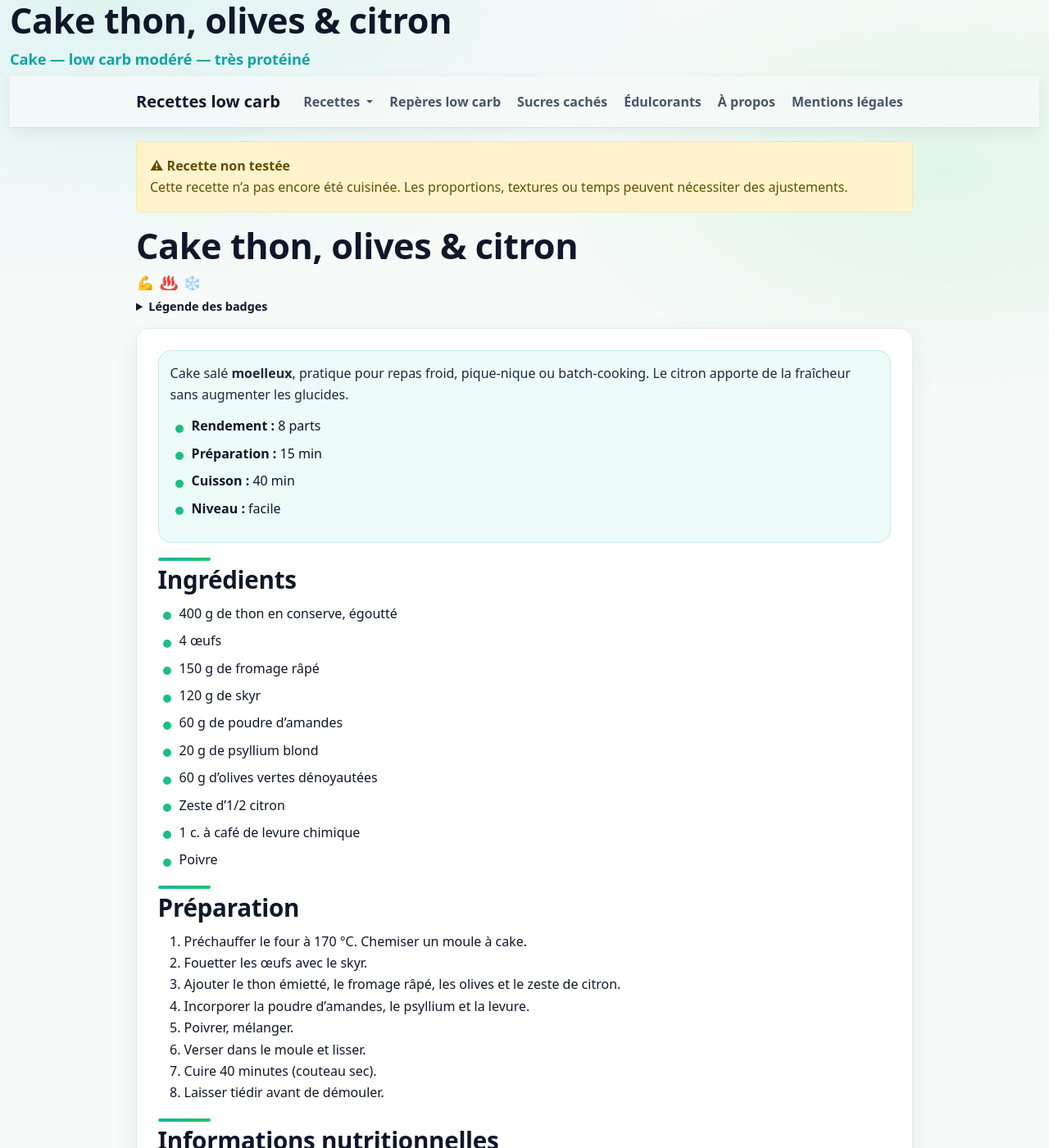
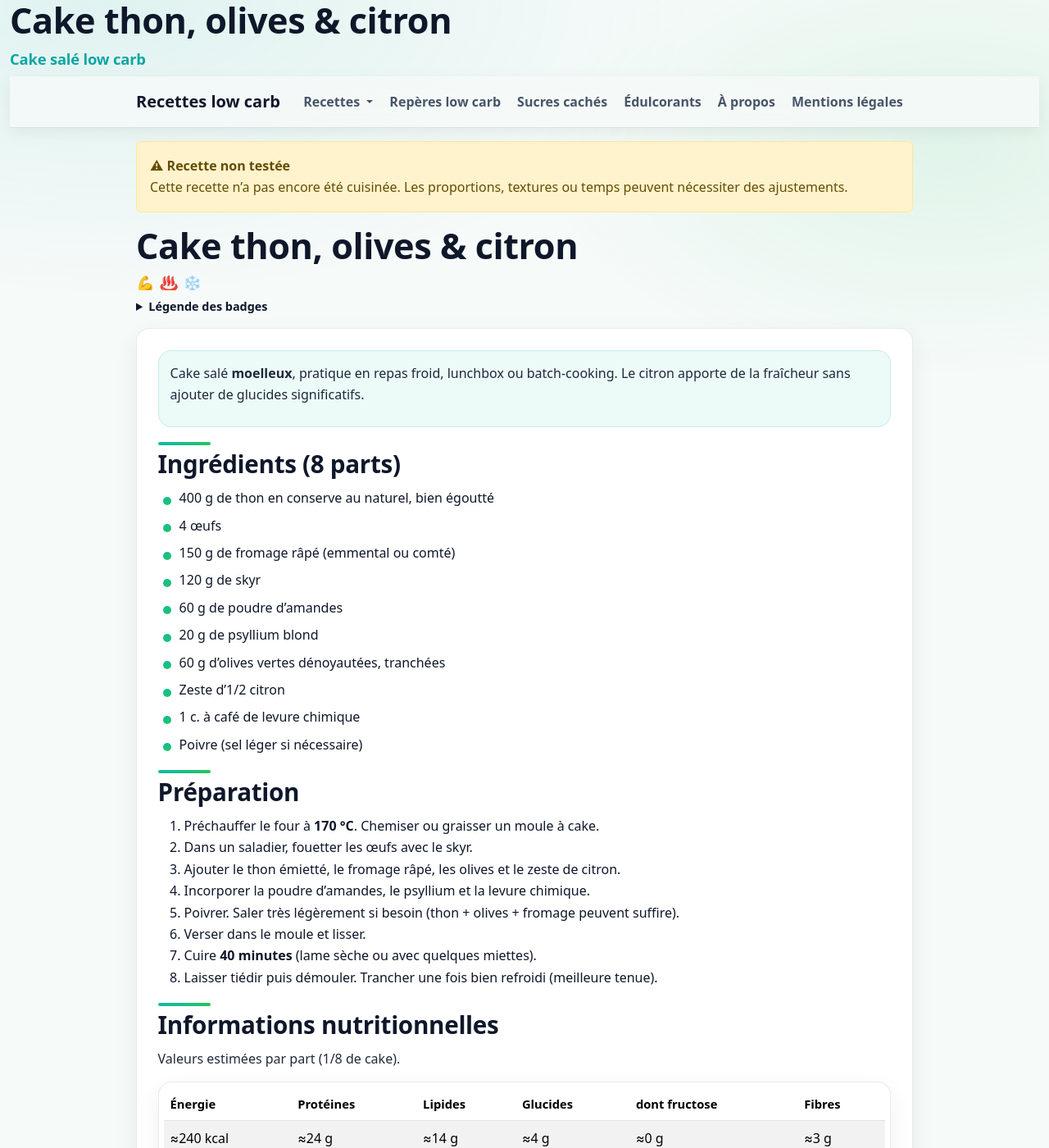
Before and after one commit to laurie-boissay/laurie-boissay.github.io, a Jekyll site: the page built from recettes/cake-sale-thon-olives-et-citron.html, in a window 1280 px wide and 1400 px high. Shown: the whole window at 82% size. Built offline with Jekyll 4.4.1, drawn with Linux system fonts in a browser that asks for light colours; some of the changed text lies outside the part shown.

Commit message:
Update cake-sale-thon-olives-et-citron.html

```diff
--- a/recettes/cake-sale-thon-olives-et-citron.html
+++ b/recettes/cake-sale-thon-olives-et-citron.html
@@ -3,7 +3,7 @@ layout: recipe
 title: "Cake salé thon, olives & citron"
 description: "Cake salé low carb au thon, olives et citron. Cake moelleux, riche en protéines, facile à préparer."
 recipe_title: "Cake thon, olives & citron"
-recipe_subtitle: "Cake — low carb modéré — très protéiné"
+recipe_subtitle: "Cake salé low carb"
 recipe_group: "Cake"
 recipe_sort: "cake-thon-olives-citron"
 recipe_tested: false
@@ -23,110 +23,80 @@ extra_head: |
     "prepTime": "PT15M",
     "cookTime": "PT40M",
     "totalTime": "PT55M",
-    "recipeCategory": "Cake",
-    "keywords": "low carb, cake sale, thon, olives",
-    "author": { "@type": "Person", "name": "Laurie" },
-    "recipeIngredient": [
-      "400 g de thon en conserve, égoutté",
-      "4 œufs",
-      "150 g de fromage râpé (emmental ou comté)",
-      "120 g de skyr",
-      "60 g de poudre d’amandes",
-      "20 g de psyllium blond",
-      "60 g d’olives vertes dénoyautées",
-      "Zeste d’1/2 citron",
-      "1 c. à café de levure chimique",
-      "Poivre"
-    ],
-    "recipeInstructions": [
-      { "@type": "HowToStep", "text": "Préchauffer le four à 170°C." },
-      { "@type": "HowToStep", "text": "Battre les œufs avec le skyr." },
-      { "@type": "HowToStep", "text": "Ajouter le thon émietté, le fromage, les olives et le zeste." },
-      { "@type": "HowToStep", "text": "Incorporer poudre d’amandes, psyllium et levure." },
-      { "@type": "HowToStep", "text": "Verser dans un moule et cuire 40 minutes." }
-    ]
+    "recipeCategory": "Cake"
   }
   </script>
 ---
 
 <div class="recipe-lead">
   <p>
-    Cake salé <strong>moelleux</strong>, pratique pour repas froid, pique-nique ou batch-cooking.
-    Le citron apporte de la fraîcheur sans augmenter les glucides.
+    Cake salé <strong>moelleux</strong>, pratique en repas froid, lunchbox ou batch-cooking.
+    Le citron apporte de la fraîcheur sans ajouter de glucides significatifs.
   </p>
-  <ul>
-    <li><strong>Rendement :</strong> 8 parts</li>
-    <li><strong>Préparation :</strong> 15 min</li>
-    <li><strong>Cuisson :</strong> 40 min</li>
-    <li><strong>Niveau :</strong> facile</li>
-  </ul>
 </div>
 
-<h2>Ingrédients</h2>
+<h2>Ingrédients (8 parts)</h2>
 <ul>
-  <li>400 g de thon en conserve, égoutté</li>
+  <li>400 g de thon en conserve au naturel, bien égoutté</li>
   <li>4 œufs</li>
-  <li>150 g de fromage râpé</li>
+  <li>150 g de fromage râpé (emmental ou comté)</li>
   <li>120 g de skyr</li>
   <li>60 g de poudre d’amandes</li>
   <li>20 g de psyllium blond</li>
-  <li>60 g d’olives vertes dénoyautées</li>
+  <li>60 g d’olives vertes dénoyautées, tranchées</li>
   <li>Zeste d’1/2 citron</li>
   <li>1 c. à café de levure chimique</li>
-  <li>Poivre</li>
+  <li>Poivre (sel léger si nécessaire)</li>
 </ul>
 
 <h2>Préparation</h2>
 <ol>
-  <li>Préchauffer le four à 170 °C. Chemiser un moule à cake.</li>
-  <li>Fouetter les œufs avec le skyr.</li>
+  <li>Préchauffer le four à <strong>170&nbsp;°C</strong>. Chemiser ou graisser un moule à cake.</li>
+  <li>Dans un saladier, fouetter les œufs avec le skyr.</li>
   <li>Ajouter le thon émietté, le fromage râpé, les olives et le zeste de citron.</li>
-  <li>Incorporer la poudre d’amandes, le psyllium et la levure.</li>
-  <li>Poivrer, mélanger.</li>
+  <li>Incorporer la poudre d’amandes, le psyllium et la levure chimique.</li>
+  <li>Poivrer. Saler très légèrement si besoin (thon + olives + fromage peuvent suffire).</li>
   <li>Verser dans le moule et lisser.</li>
-  <li>Cuire 40 minutes (couteau sec).</li>
-  <li>Laisser tiédir avant de démouler.</li>
+  <li>Cuire <strong>40 minutes</strong> (lame sèche ou avec quelques miettes).</li>
+  <li>Laisser tiédir puis démouler. Trancher une fois bien refroidi (meilleure tenue).</li>
 </ol>
 
 <h2>Informations nutritionnelles</h2>
 <p>Valeurs estimées par part (1/8 de cake).</p>
+
 <div class="table-responsive">
   <table class="table table-striped">
+    <thead>
+      <tr>
+        <th>Énergie</th>
+        <th>Protéines</th>
+        <th>Lipides</th>
+        <th>Glucides</th>
+        <th>dont fructose</th>
+        <th>Fibres</th>
+      </tr>
+    </thead>
     <tbody>
       <tr>
-        <th scope="row">Énergie</th>
-        <td>≈ 240 kcal</td>
-      </tr>
-      <tr>
-        <th scope="row">Protéines</th>
-        <td>≈ 24 g</td>
-      </tr>
-      <tr>
-        <th scope="row">Lipides</th>
-        <td>≈ 14 g</td>
-      </tr>
-      <tr>
-        <th scope="row">Glucides</th>
-        <td>≈ 4 g</td>
-      </tr>
-      <tr>
-        <th scope="row">Fibres</th>
-        <td>≈ 3 g</td>
-      </tr>
-      <tr>
-        <th scope="row">Fructose</th>
-        <td>≈ 0 g</td>
+        <td>≈240 kcal</td>
+        <td>≈24 g</td>
+        <td>≈14 g</td>
+        <td>≈4 g</td>
+        <td>≈0 g</td>
+        <td>≈3 g</td>
       </tr>
     </tbody>
   </table>
 </div>
+
 <p class="small text-muted">
-  Estimation pour 1 tranche. Glucides principalement issus des olives et de la poudre d’amandes.
+  Valeurs indicatives. Les glucides proviennent principalement des olives et de la poudre d’amandes.
 </p>
 
 <h2>Notes low carb</h2>
 <ul>
   <li><strong>Compatible low carb modéré</strong> : pas de farine ni féculents.</li>
   <li><strong>Très protéiné</strong> : thon + œufs + fromage.</li>
-  <li><strong>Micro-ondable</strong> et <strong>congelable</strong> en tranches.</li>
+  <li><strong>Micro-ondable</strong> : réchauffage doux possible (éviter de trop sécher).</li>
+  <li><strong>Congélation</strong> : trancher puis congeler à plat (pratique).</li>
 </ul>
```
